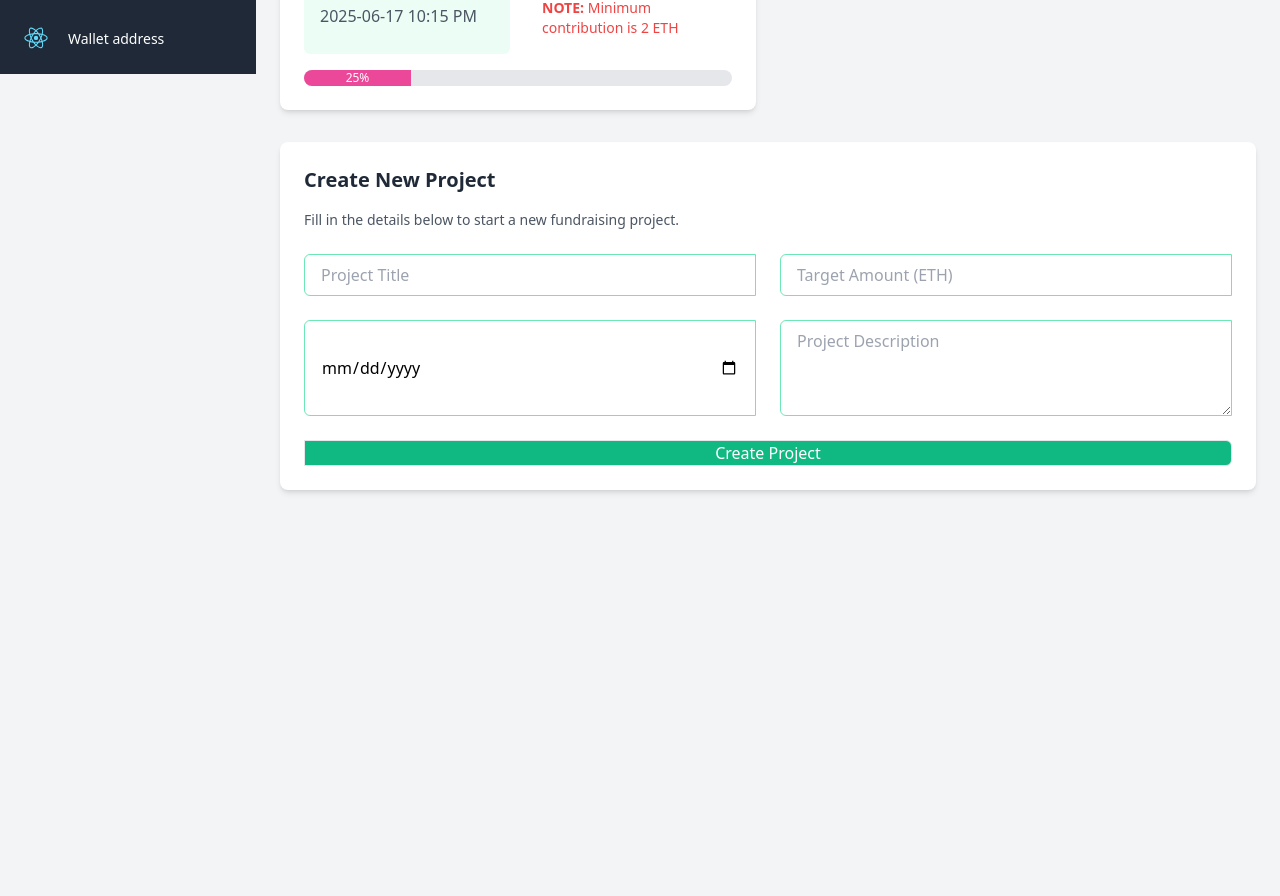
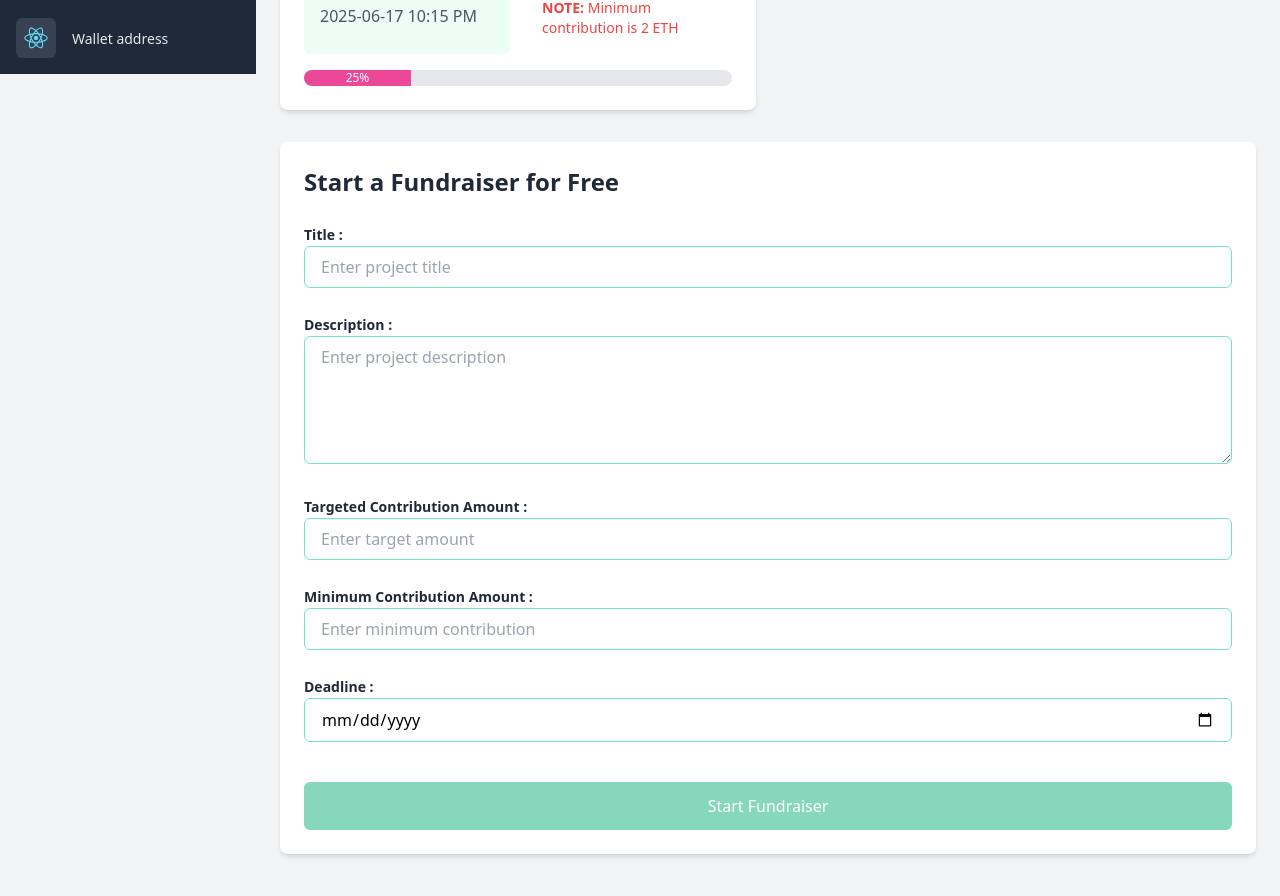
Before and after one commit to JuliaG03/Crowdfunding, a React (Create React App) app in the folder frontend/: page / in a window 1280 px wide. Shown: the part 726-1622 px from the top of the page. Before the commit the page ends 1240 px from the top, so only its background shows below. Built offline with nearby package versions, Linux system fonts and the light colour scheme.

Commit message:
changed form for starting a fundraiser

```diff
--- a/frontend/src/components/Sidebar.js
+++ b/frontend/src/components/Sidebar.js
@@ -57,14 +57,19 @@ const Sidebar = ({ isCollapsed, setIsCollapsed }) => {
       {/* User Profile */}
       <div className="p-4">
         <div className="flex items-center space-x-3">
+          <button type="button" className="bg-gray-700 flex text-sm rounded-md focus:outline-none focus:ring-0 focus:ring-offset-0 focus:ring-white" id="user-menu-button" aria-expanded="false" aria-haspopup="true">
+          <span className="sr-only">Open user menu</span>
           <img
             className={`h-10 w-10 rounded-full ${isCollapsed ? "mx-auto" : ""}`}
             src={logo}
             alt="Profile"
           />
+          </button>
           {!isCollapsed && (
             <div>
+              <button type="button" className="p-1 rounded-full text-gray-200 hover:text-gray-500">
               <span className="text-sm">Wallet address</span>
+              </button>
             </div>
           )}
         </div>
--- a/frontend/src/index.css
+++ b/frontend/src/index.css
@@ -4,6 +4,10 @@
 
 body {
     @apply bg-backgroundcolor;
+  }
+
+  button:disabled{
+    @apply opacity-50 cursor-not-allowed;
   }
 
   .card {
@@ -19,7 +23,11 @@ body {
   }
 
   .input {
-    @apply border border-emerald-300 py-2 px-4 rounded-l-md focus:outline-none focus:ring-2 focus:ring-emerald-400 w-full;
+    @apply border border-emerald-300 py-2 px-4 focus:outline-none focus:ring-2 focus:ring-emerald-400 w-full;
+  }
+
+  .form-control-input {
+    @apply border py-2 px-3 focus:outline-none focus:ring w-full rounded my-1;
   }
 
   .button {
--- a/frontend/src/pages/Dashboard.js
+++ b/frontend/src/pages/Dashboard.js
@@ -43,7 +43,7 @@ const Dashboard = () => {
                     <input
                       type="number"
                       placeholder="Type here"
-                      className="input w-full"
+                      className="input w-full border-gray-300 focus:border-accentcolor focus:ring-1 focus:ring-accentcolor rounded-md"
                     />
                     <button className="button ml-2">Contribute</button>
                   </div>
@@ -64,18 +64,69 @@ const Dashboard = () => {
         </div>
 
         {/* Form Section */}
-        <div className="mt-8 bg-card p-6 shadow-md rounded-lg">
-          <h2 className="text-xl font-bold mb-4 text-dark">Create New Project</h2>
-          <p className="text-sm text-light mb-6">Fill in the details below to start a new fundraising project.</p>
-          {/* Form Elements */}
-          <form className="grid grid-cols-1 lg:grid-cols-2 gap-6">
-            <input type="text" placeholder="Project Title" className="input" />
-            <input type="number" placeholder="Target Amount (ETH)" className="input" />
-            <input type="date" placeholder="Deadline" className="input" />
-            <textarea placeholder="Project Description" className="input h-24"></textarea>
-            <button className="button lg:col-span-2 w-full">Create Project</button>
-          </form>
-        </div>
+        <div className="bg-white shadow-md rounded-lg overflow-hidden p-6 w-full my-8">
+  <h1 className="font-sans font-bold text-2xl text-dark mb-6">Start a Fundraiser for Free</h1>
+  <form>
+    <div className="grid grid-cols-1 gap-6">
+      {/* Title */}
+      <div className="form-control">
+        <label className="text-sm text-dark font-semibold mb-2">Title :</label>
+        <input
+          type="text"
+          placeholder="Enter project title"
+          className="input w-full border-gray-300 focus:border-accentcolor focus:ring-1 focus:ring-accentcolor rounded-md"
+        />
+      </div>
+
+      {/* Description */}
+      <div className="form-control">
+        <label className="text-sm text-dark font-semibold mb-2">Description :</label>
+        <textarea
+          placeholder="Enter project description"
+          className="input w-full border-gray-300 focus:border-accentcolor focus:ring-1 focus:ring-accentcolor rounded-md h-32"
+        ></textarea>
+      </div>
+
+      {/* Target Contribution */}
+      <div className="form-control">
+        <label className="text-sm text-dark font-semibold mb-2">Targeted Contribution Amount :</label>
+        <input
+          type="number"
+          placeholder="Enter target amount"
+          className="input w-full border-gray-300 focus:border-accentcolor focus:ring-1 focus:ring-accentcolor rounded-md"
+        />
+      </div>
+
+      {/* Minimum Contribution */}
+      <div className="form-control">
+        <label className="text-sm text-dark font-semibold mb-2">Minimum Contribution Amount :</label>
+        <input
+          type="number"
+          placeholder="Enter minimum contribution"
+          className="input w-full border-gray-300 focus:border-accentcolor focus:ring-1 focus:ring-accentcolor rounded-md"
+        />
+      </div>
+
+      {/* Deadline */}
+      <div className="form-control">
+        <label className="text-sm text-dark font-semibold mb-2">Deadline :</label>
+        <input
+          type="date"
+          className="input w-full border-gray-300 focus:border-accentcolor focus:ring-1 focus:ring-accentcolor rounded-md"
+        />
+      </div>
+
+      {/* Submit Button */}
+      <button
+        className="mt-4 p-3 w-full bg-accentcolor text-white rounded-md hover:bg-accentcolor/80 focus:outline-none"
+        disabled
+      >
+        Start Fundraiser
+      </button>
+    </div>
+  </form>
+</div>
+
       </main>
     </div>
   );
```
